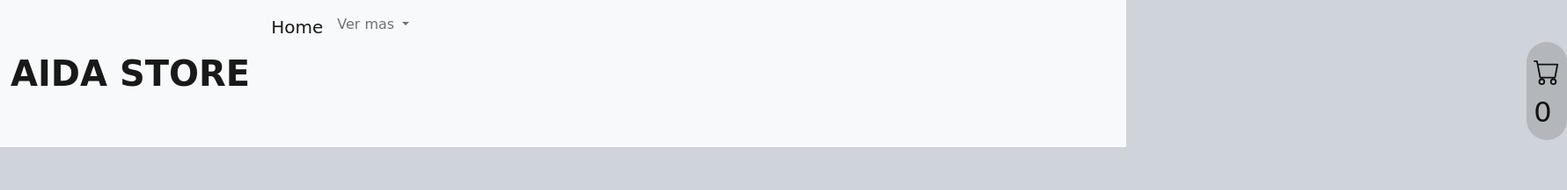
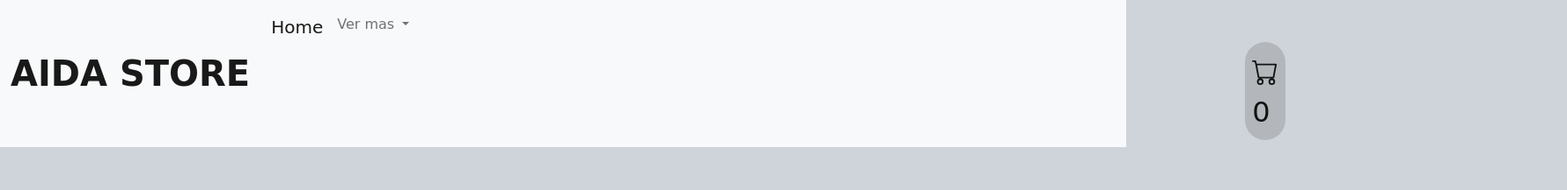
Before and after one commit to FernandaUre/ProyectoFinalFernandaU, a plain HTML site: page index.html in a window 1280 px wide. Shown: the top 217 px of the page at 88% size, 1781 px wide, since content can reach past the window. Drawn offline with nearby package versions, Linux system fonts and the light colour scheme; some packages are replaced by stand-ins of ours; a script that the page names is missing; a web font is replaced by a local one.

Commit message:
ajuste css

```diff
--- a/style.css
+++ b/style.css
@@ -200,7 +200,7 @@ p {
 }
 
 #boton-abrir-carrito {
-  margin-left: 85rem;
+  margin-left: 65rem;
 }
 
 #cesta-carrito {
```
